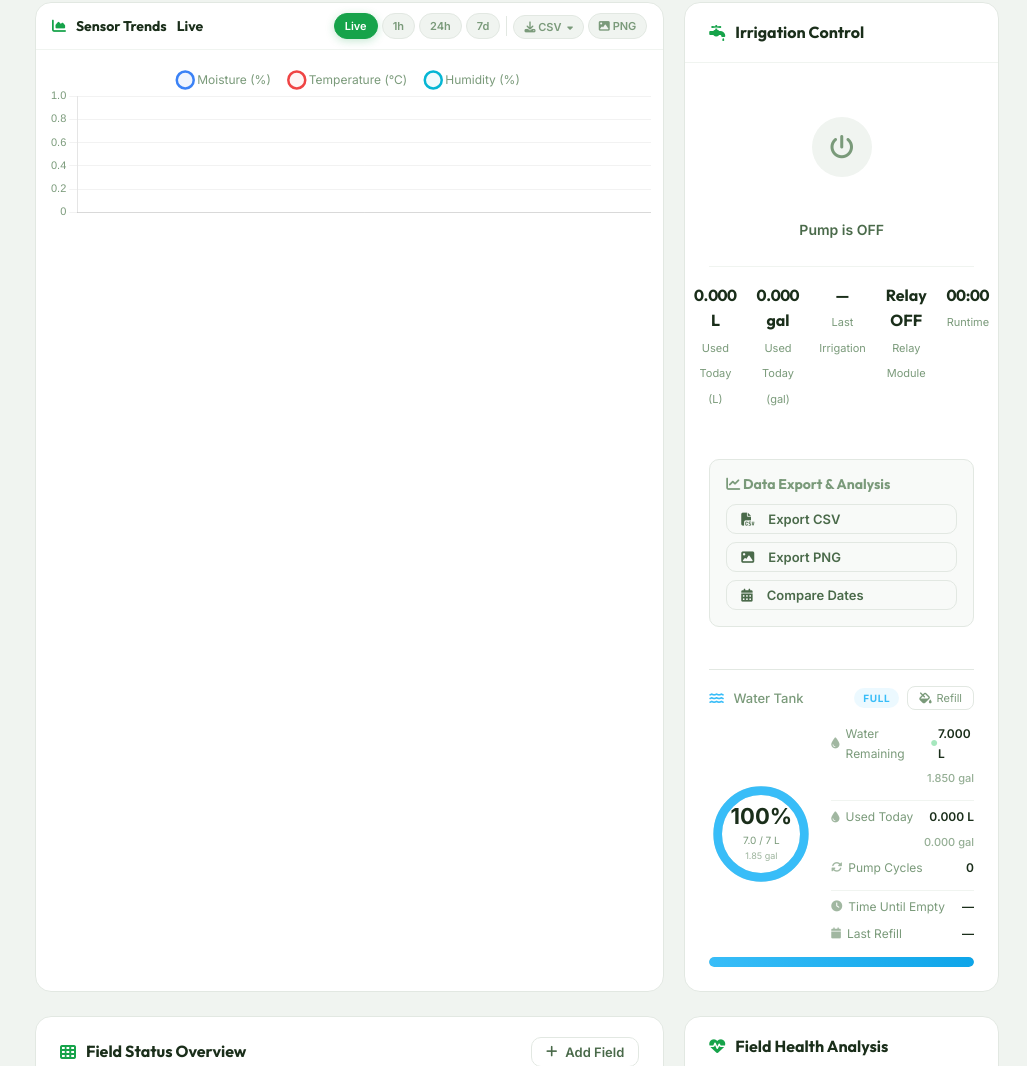
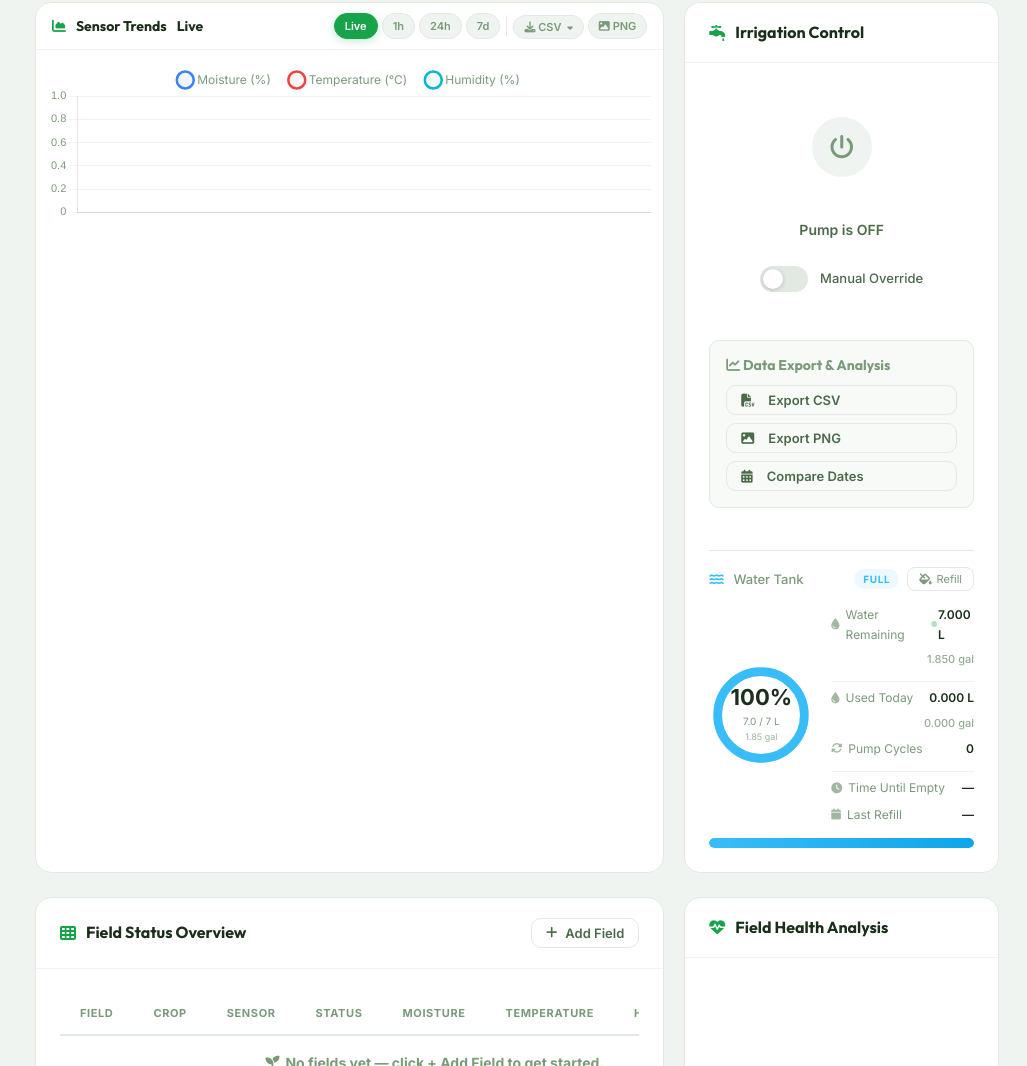
Before and after one commit to Jaslemkaril/IOTMicroclimate, a website: page index.html in a window 1280 px wide. Shown: the part 1206-2272 px from the top of the page, without its empty margins (253-1280 px from the left). Drawn offline with Linux system fonts and the light colour scheme; no server answers; some icons are missing.

Commit message:
Remove pump stats, keep Manual Override toggle

```diff
--- a/index.html
+++ b/index.html
@@ -383,27 +383,12 @@
                         <p class="pump-status" id="pumpStatus">Pump is OFF</p>
                     </div>
 
-                    <div class="pump-stats">
-                        <div class="pump-stat">
-                            <span class="pump-stat-value" id="totalWater">0.000 L</span>
-                            <span class="pump-stat-label">Used Today (L)</span>
-                        </div>
-                        <div class="pump-stat">
-                            <span class="pump-stat-value" id="totalWaterGal">0.000 gal</span>
-                            <span class="pump-stat-label">Used Today (gal)</span>
-                        </div>
-                        <div class="pump-stat">
-                            <span class="pump-stat-value" id="lastIrrigation">—</span>
-                            <span class="pump-stat-label">Last Irrigation</span>
-                        </div>
-                        <div class="pump-stat">
-                            <span class="pump-stat-value" id="relayStatus">Relay OFF</span>
-                            <span class="pump-stat-label">Relay Module</span>
-                        </div>
-                        <div class="pump-stat">
-                            <span class="pump-stat-value" id="pumpRuntime">00:00</span>
-                            <span class="pump-stat-label">Runtime</span>
-                        </div>
+                    <div class="pump-controls">
+                        <label class="toggle-switch">
+                            <input type="checkbox" id="pumpSwitch">
+                            <span class="toggle-slider"></span>
+                            <span class="toggle-label">Manual Override</span>
+                        </label>
                     </div>
 
                     <!-- Export & Analysis Tools -->
```
